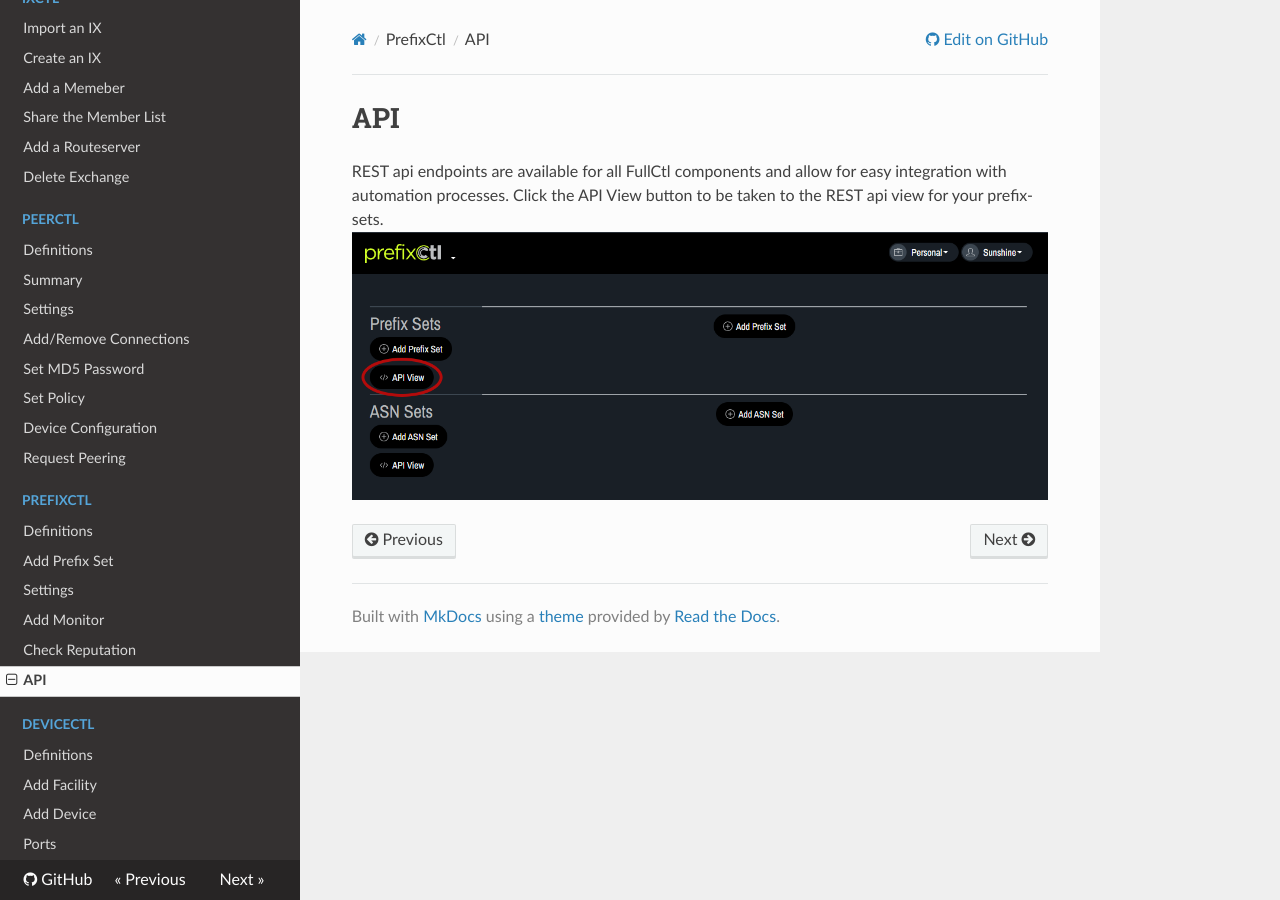
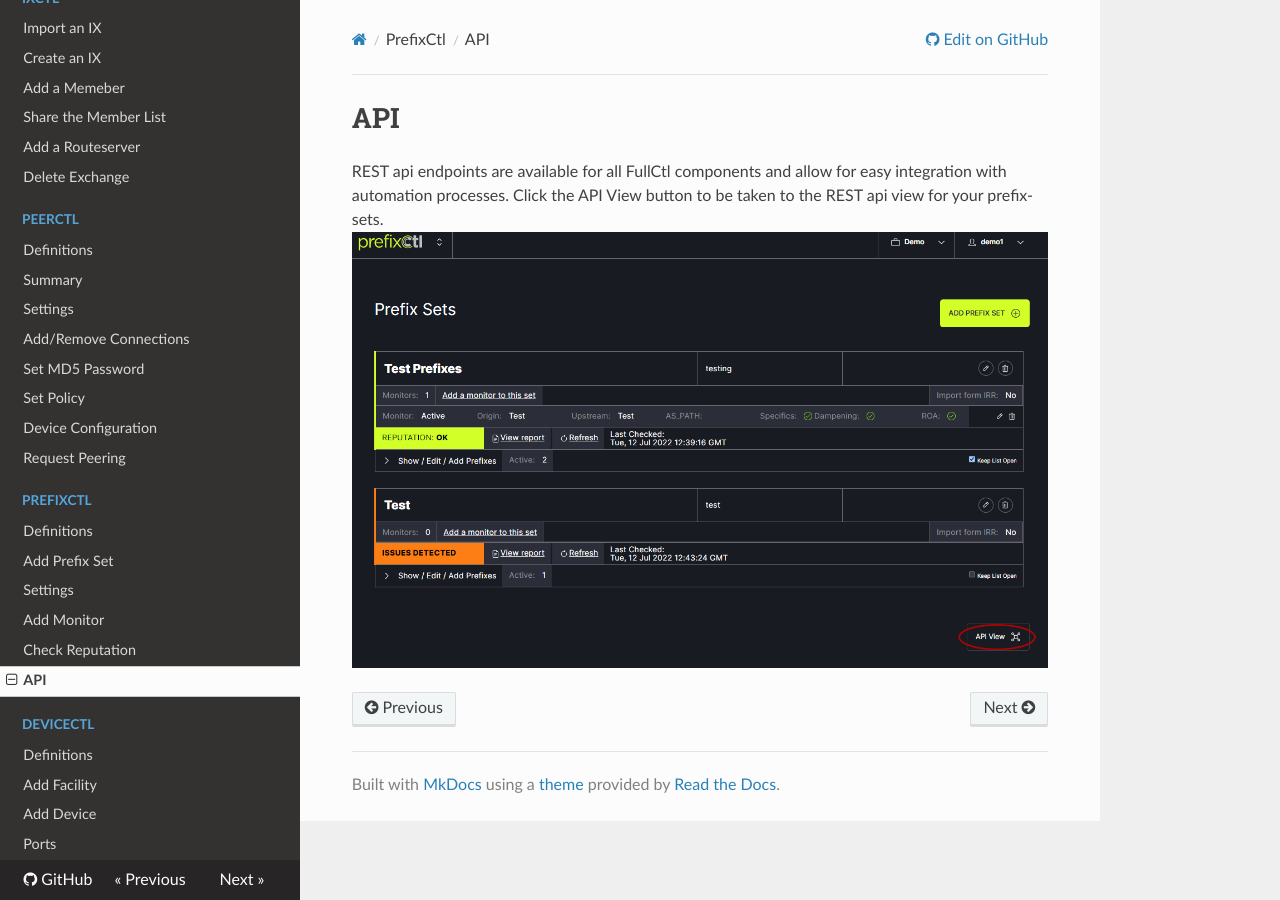
Before and after one commit to fullctl/docs.fullctl.com, an MkDocs documentation site: the page built from docs/prefixctl/API.md, in a window 1280 px wide. Built offline with MkDocs 1.6.1, drawn with Linux system fonts in a browser that asks for light colours; nearby versions of some CDN libraries.

Commit message:
Update API.md

```diff
--- a/docs/prefixctl/API.md
+++ b/docs/prefixctl/API.md
@@ -1,4 +1,4 @@
 # API
 
 REST api endpoints are available for all FullCtl components and allow for easy integration with automation processes. Click the API View button to be taken to the REST api view for your prefix-sets.
-   ![](img/API.png)
+   ![](img/api.png)
```
